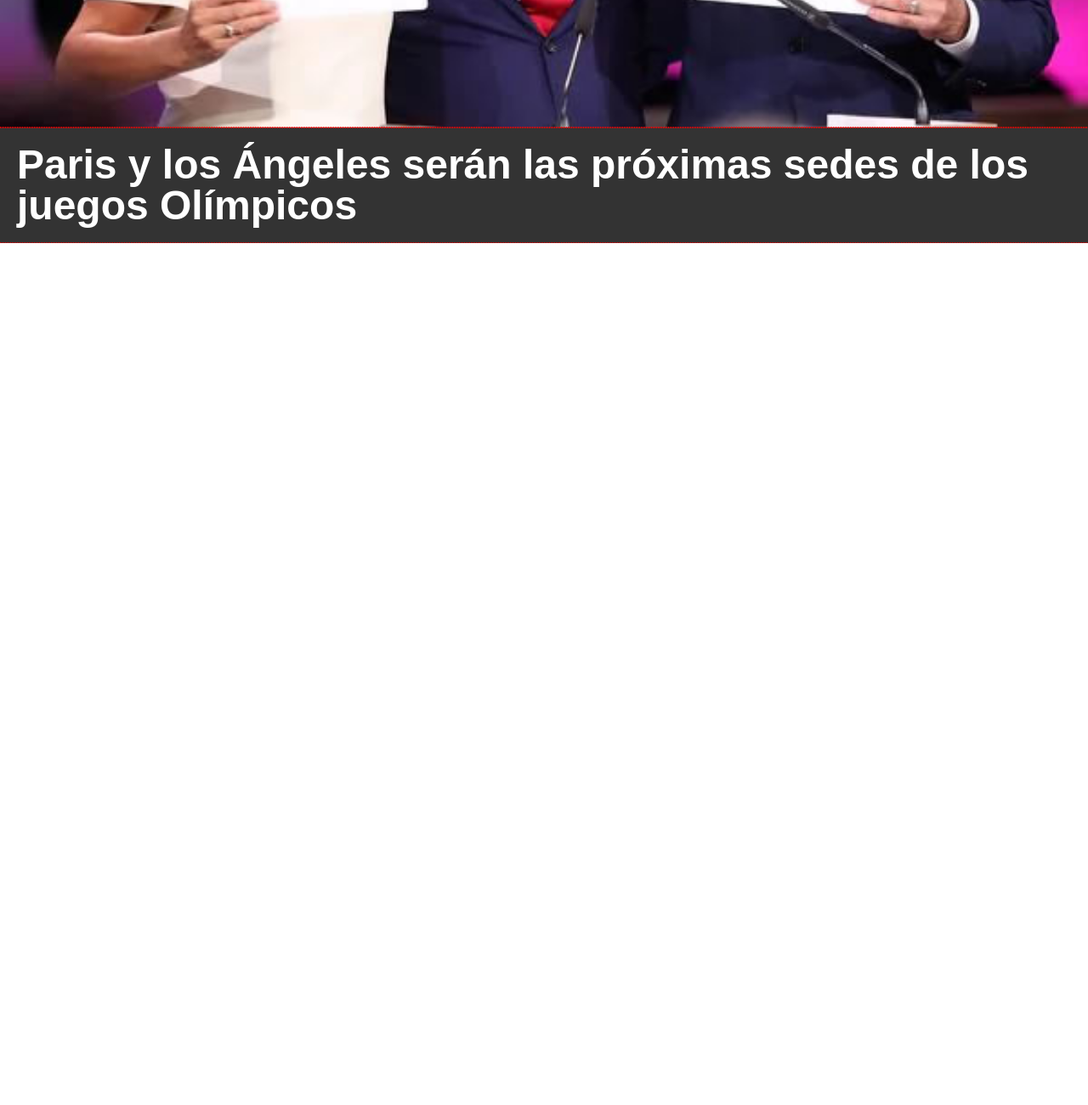
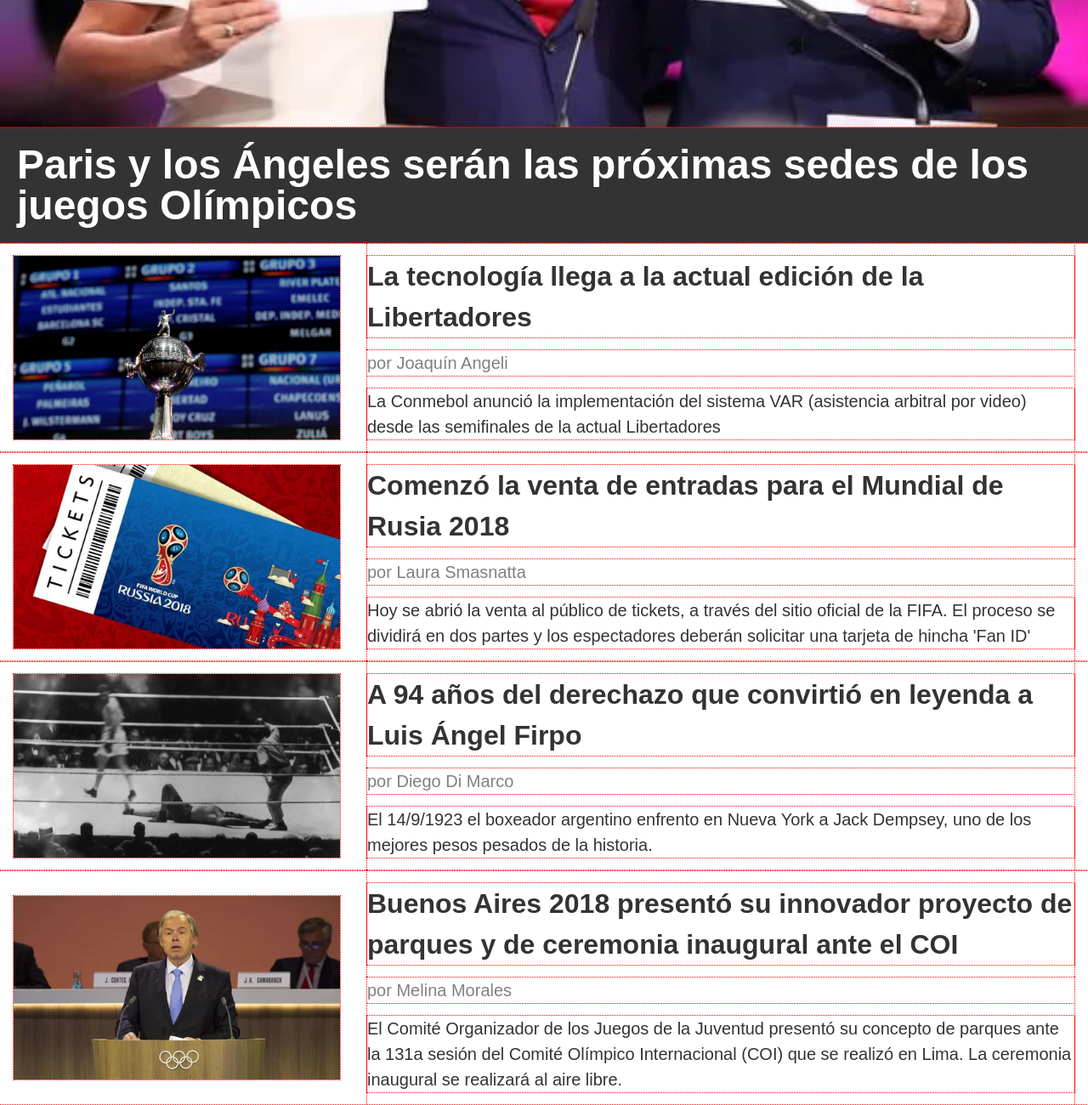
Before and after one commit to gastto/MiProyecto, a plain HTML site: page index.html in a window 1280 px wide. Shown: the part 625-1925 px from the top of the page at 85% size. Before the commit the page ends 911 px from the top, so only its background shows below. Drawn offline with Linux system fonts and the light colour scheme.

Commit message:
Maquetando las últimas noticias

```diff
--- a/css/style.css
+++ b/css/style.css
@@ -9,6 +9,7 @@ body{
 }
 img {
     display: block;
+    width: 100%;
 }
 header {
     background-color: #333;
@@ -46,7 +47,7 @@ nav li a:hover{
     background-color: #FFF;
 }
 #noticias-destacadas img {
-    width: 100%;
+
 }
 #noticias-destacadas h2 {
     background-color: #333;
@@ -55,3 +56,35 @@ nav li a:hover{
     padding: 20px;
     font-size: 48px;
 }
+
+.noticia {
+    display: flex;
+    flex-direction: row; /* row / column / row-reverse / column-reverse */
+    align-items: center; /* flex-start / center / flex-end */
+    justify-content: space-around; /* flex-start / center / flex-end / space-between / space-around */
+}
+
+.noticia-img {
+    width: 30%;
+}
+.noticia-txt {
+    width: 65%;
+}
+
+.noticia-txt p:nth-of-type(1){
+    color: gray;
+}
+.noticia-txt h3{
+    font-size: 32px;
+    font-weight: 700;
+}
+
+.noticia-txt p {
+    font-size: 20px;
+}
+
+.noticia-txt h3,.noticia-txt p{
+    line-height: 1.5;
+    margin-top: 15px;
+    margin-bottom: 15px;
+}
--- a/index.html
+++ b/index.html
@@ -61,11 +61,85 @@
 
             <section id="ultimas-noticias">
 
+                <!-- Noticia #1 -->
+                <article class="noticia">
+
+                    <div class="noticia-img">
+                        <img src="img/sorteo-libertadores.jpg" alt="">
+                    </div>
+
+                    <div class="noticia-txt">
+
+                        <h3>La tecnología llega a la actual edición de la Libertadores</h3>
+                        <p>por Joaquín Angeli</p>
+                        <p>La Conmebol anunció la implementación del sistema VAR (asistencia arbitral por video) desde las semifinales de la actual Libertadores</p>
+
+                    </div>
+
+                </article>
+                <!--FIN Noticia #1 -->
+
+                <!-- Noticia #2 -->
+                <article class="noticia">
+
+                    <div class="noticia-img">
+                        <img src="img/tickets-rusia-mundial.jpg" alt="">
+                    </div>
+
+                    <div class="noticia-txt">
+
+                        <h3>Comenzó la venta de entradas para el Mundial de Rusia 2018</h3>
+                        <p>por Laura Smasnatta</p>
+                        <p>Hoy se abrió la venta al público de tickets, a través del sitio oficial de la FIFA. El proceso se dividirá en dos partes y los espectadores deberán solicitar una tarjeta de hincha 'Fan ID'</p>
+
+                    </div>
+
+                </article>
+                <!--FIN Noticia #2 -->
+
+                <!-- Noticia #3 -->
+                <article class="noticia">
+
+                    <div class="noticia-img">
+                        <img src="img/firpo.jpg" alt="">
+                    </div>
+
+                    <div class="noticia-txt">
+
+                        <h3>A 94 años del derechazo que convirtió en leyenda a Luis Ángel Firpo</h3>
+                        <p>por Diego Di Marco</p>
+                        <p>El 14/9/1923 el boxeador argentino enfrento en Nueva York a Jack Dempsey, uno de los mejores pesos pesados de la historia.</p>
+
+                    </div>
+
+                </article>
+                <!--FIN Noticia #3 -->
+
+                <!-- Noticia #4 -->
+                <article class="noticia">
+
+                    <div class="noticia-img">
+                        <img src="img/buenos-aires.jpg" alt="">
+                    </div>
+
+                    <div class="noticia-txt">
+
+                        <h3>Buenos Aires 2018 presentó su innovador proyecto de parques y de ceremonia inaugural ante el COI</h3>
+                        <p>por Melina Morales</p>
+                        <p>El Comité Organizador de los Juegos de la Juventud presentó su concepto de parques ante la 131a sesión del Comité Olímpico Internacional (COI) que se realizó en Lima. La ceremonia inaugural se realizará al aire libre.</p>
+
+                    </div>
+
+                </article>
+                <!--FIN Noticia #4 -->
+
             </section>
 
             <section id="tabla-posiciones">
 
             </section>
+
+
         </main>
 
     </body>
```
